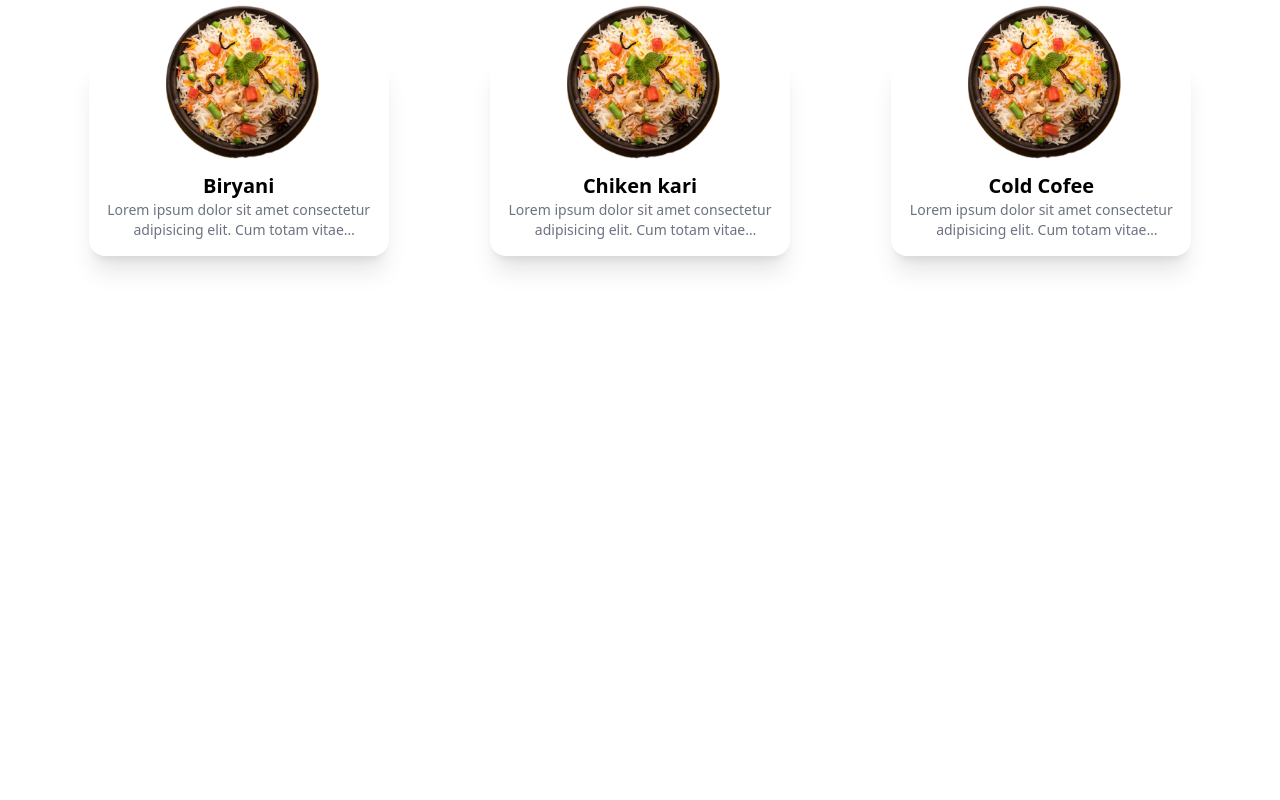
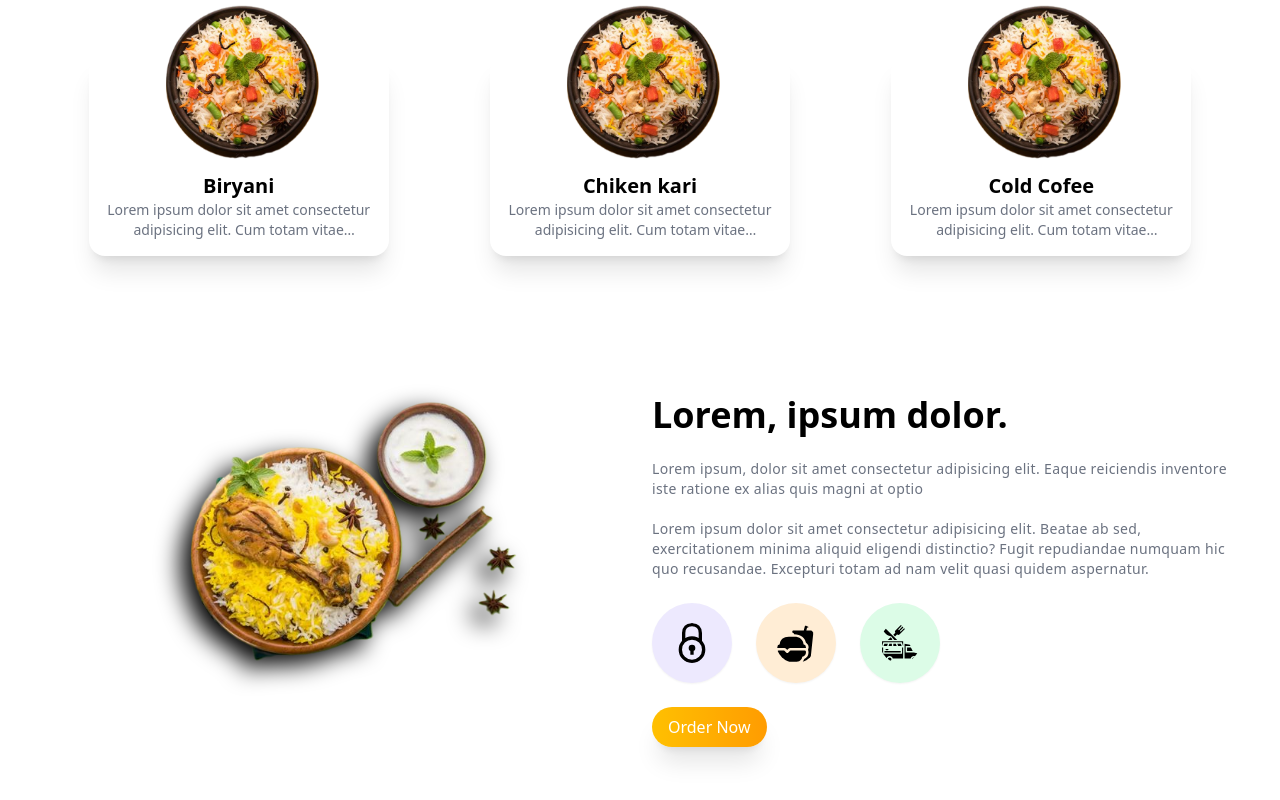
Before and after one commit to SHANIB-C-K/Restaurant-web, a React (Vite) app: page / in a window 1280 px wide. Shown: the part 824-1624 px from the top of the page. Before the commit the page ends 1120 px from the top, so only its background shows below. Built offline with nearby package versions, Linux system fonts and the light colour scheme.

Commit message:
banner added successfully

```diff
--- a/src/App.jsx
+++ b/src/App.jsx
@@ -4,6 +4,7 @@
 import NavBar from "./components/NavBar/NavBar";
 import HomePage from "./components/Home/HomePage";
 import Services from "./components/Services/Services";
+import Banner from "./components/Banner/Banner";
 
 const App = () => {
   return (
@@ -16,6 +17,7 @@
         {/* This is Homepage */}
         <Services />
         {/* This is service page  */}
+        <Banner />
       </div>
     </>
   );
--- a/src/components/Banner/Banner.jsx
+++ b/src/components/Banner/Banner.jsx
@@ -1,6 +1,3 @@
-// This is Banner page
-
-// This is importing section
 import React from "react";
 import BiryaniImg from "../../assets/biryani5.png";
 import Vector from "../../assets/vector3.png";
@@ -13,13 +10,65 @@
     backgroundImage: `url(${Vector})`,
     backgroundPosition: "center",
     backgroundRepeat: "no-repeat",
-    backgroundSixe: "cover",
+    backgroundSize: "cover",
     height: "100%",
-    width: "100px",
+    width: "100%",
   };
   return (
     <>
-
+      <div className="min-h-[550px]">
+        <div className="min-h-[550px] flex justify-center items-center backdrop-blur-xl py-12 sm:py-0 ">
+          <div
+            data-aos="slide-up"
+            data-aos-duration="300"
+            className="container"
+          >
+            <div className="grid grid-cols-1 sm:grid-cols-2 gap-6">
+              {/* Image section */}
+              <div>
+                <img
+                  src={BiryaniImg}
+                  alt="biryani img"
+                  className="max-w-[430px] w-full mx-auto drop-shadow-[-10px_10px_12px_rgba(0,0,0,1)]"
+                />
+              </div>
+              {/* text content section */}
+              <div className="flex flex-col justify-center gap-6 sm:pt-0">
+                <h1 className="text-3xl sm:text-4xl font-bold">
+                  Lorem, ipsum dolor.
+                </h1>
+                <p className="text-sm text-gray-500 tracking-wide leading-5">
+                  Lorem ipsum, dolor sit amet consectetur adipisicing elit.
+                  Eaque reiciendis inventore iste ratione ex alias quis magni at
+                  optio
+                  <br />
+                  <br />
+                  Lorem ipsum dolor sit amet consectetur adipisicing elit.
+                  Beatae ab sed, exercitationem minima aliquid eligendi
+                  distinctio? Fugit repudiandae numquam hic quo recusandae.
+                  Excepturi totam ad nam velit quasi quidem aspernatur.
+                </p>
+                <div className="flex gap-6">
+                  <div>
+                    <GrSecure className="text-4xl h-20 w-20 shadow-sm p-5 rounded-full bg-violet-100 dark:bg-violet-400" />
+                  </div>
+                  <div>
+                    <IoFastFood className="text-4xl h-20 w-20 shadow-sm p-5 rounded-full bg-orange-100 dark:bg-orange-400" />
+                  </div>
+                  <div>
+                    <GiFoodTruck className="text-4xl h-20 w-20 shadow-sm p-5 rounded-full bg-green-100 dark:bg-green-400" />
+                  </div>
+                </div>
+                <div>
+                  <button className="bg-gradient-to-r from-primary to-secondary text-white py-2 px-4 rounded-full shadow-xl hover:shadow-md">
+                    Order Now
+                  </button>
+                </div>
+              </div>
+            </div>
+          </div>
+        </div>
+      </div>
     </>
   );
 };
```
